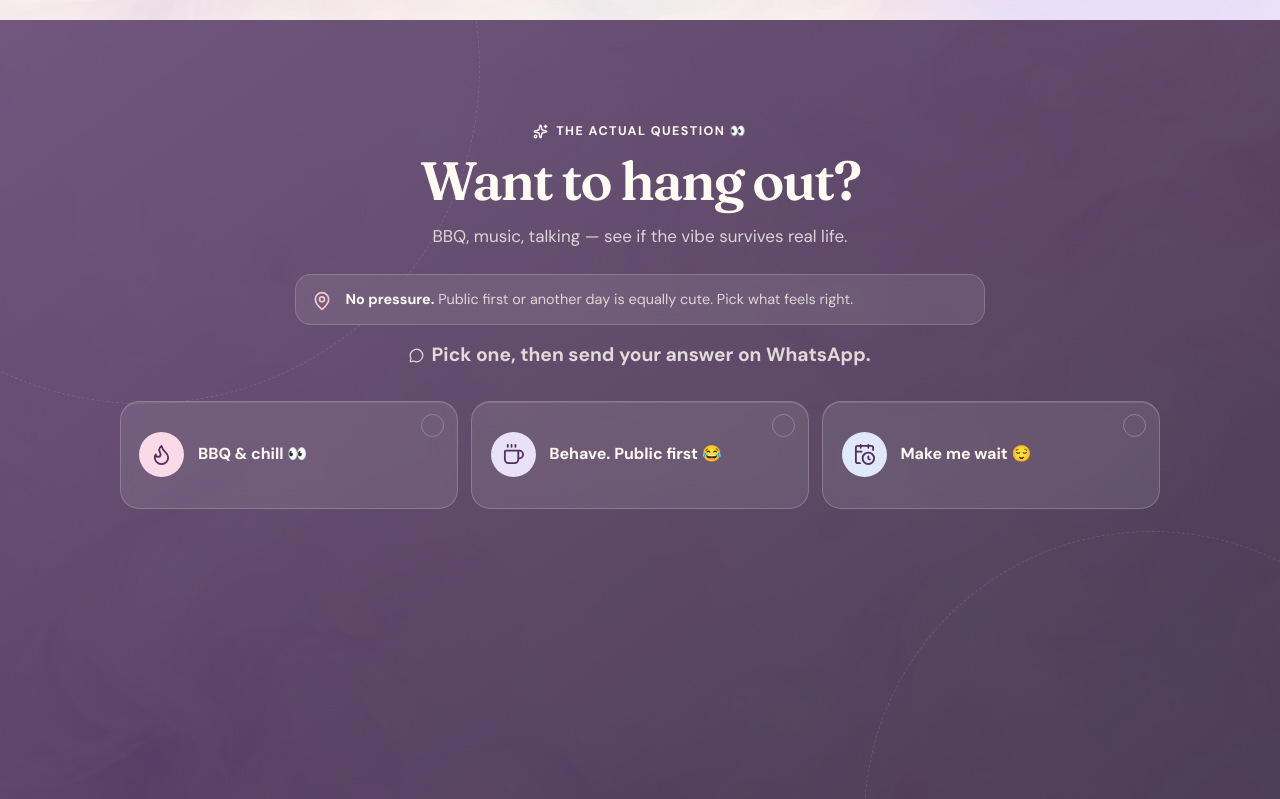
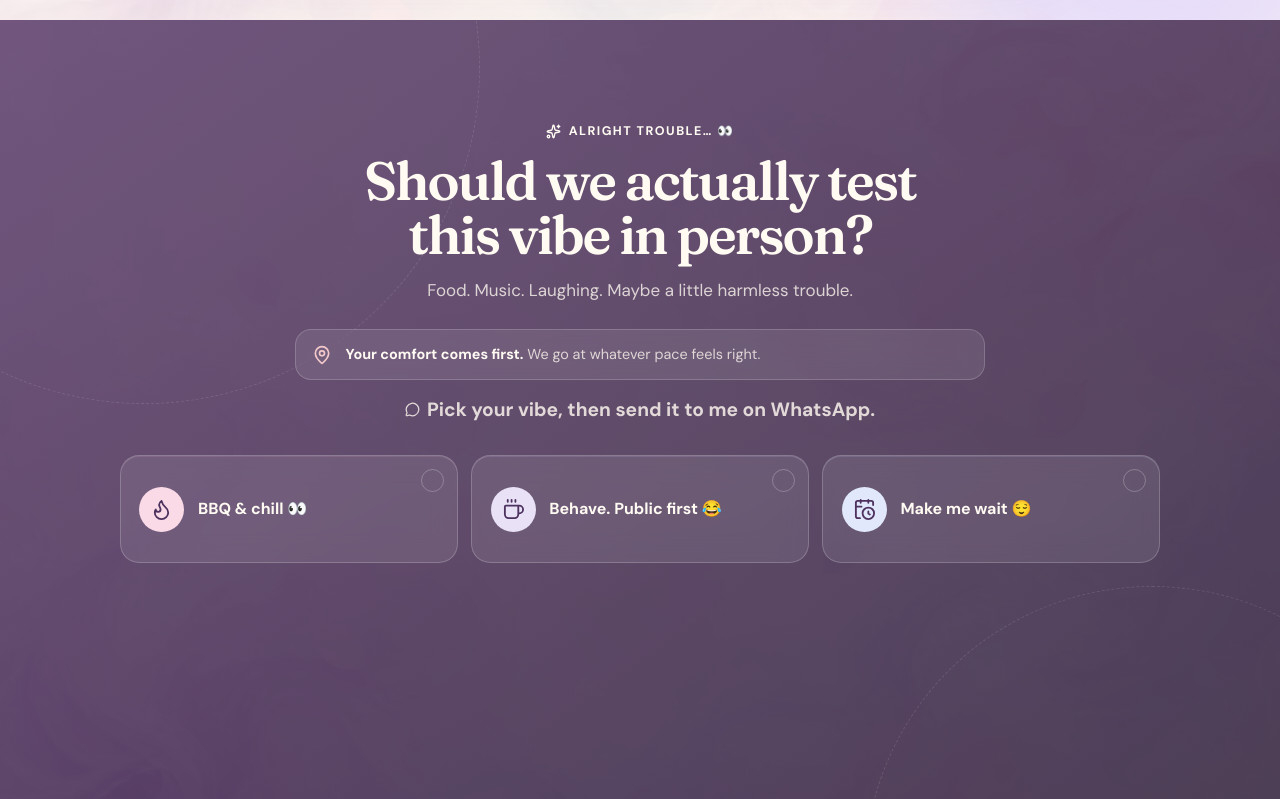
Before and after one commit to MSPixelPulseAgency/hey-kayleigh, a React (Vite) app: page / in a window 1280 px wide. Shown: the part 4920-5719 px from the top of the page. Built offline with nearby package versions, Linux system fonts and the light colour scheme.

Commit message:
Upgrade hangout invite and WhatsApp copy

```diff
--- a/src/components/HangoutInvite.jsx
+++ b/src/components/HangoutInvite.jsx
@@ -25,9 +25,9 @@ const choiceIcons = {
 }
 
 const whatsappMessages = {
-  bbq: "Hey 😌 I picked BBQ & chill 🔥 I’m down. Let’s figure out a chill time together.",
-  public: "Hey 👀 I picked public first ☕ Coffee or a little walk sounds good. Let’s plan it.",
-  later: "Hey 🤍 I picked another day. I’m still interested, just not tonight. We’ll plan something soon.",
+  bbq: 'Okayyy tech guy 😂 BBQ & chill… you convinced me 👀',
+  public: 'Public first 😂 let’s actually meet and see if this vibe survives in person 👀',
+  later: 'Another day 😌 you can stay curious a little longer 😂',
 }
 
 const effectPieces = {
@@ -128,9 +128,9 @@ export function HangoutInvite() {
       <div className="page-shell invitation-wrap">
         <SectionHeading
           id="invitation-title"
-          eyebrow="the actual question 👀"
-          title="Want to hang out?"
-          copy="BBQ, music, talking — see if the vibe survives real life."
+          eyebrow="alright trouble… 👀"
+          title="Should we actually test this vibe in person?"
+          copy="Food. Music. Laughing. Maybe a little harmless trouble."
           align="center"
         />
 
@@ -138,12 +138,12 @@ export function HangoutInvite() {
           <aside className="comfort-note">
             <MapPin size={20} aria-hidden="true" />
             <p>
-              <strong>No pressure.</strong> Public first or another day is equally cute. Pick what feels right.
+              <strong>Your comfort comes first.</strong> We go at whatever pace feels right.
             </p>
           </aside>
           <p className="choice-promise">
             <MessageCircle size={15} aria-hidden="true" />
-            Pick one, then send your answer on WhatsApp.
+            Pick your vibe, then send it to me on WhatsApp.
           </p>
         </div>
 
@@ -197,6 +197,10 @@ export function HangoutInvite() {
                 </span>
                 <h3>{selectedChoice.heading}</h3>
                 <p>{selectedChoice.copy}</p>
+                <p className="delivery-status delivery-status--sent" role="status">
+                  <Sparkles size={16} aria-hidden="true" />
+                  <span>{selectedChoice.status}</span>
+                </p>
                 <a
                   className="button button--retry"
                   href={whatsappUrl}
@@ -205,12 +209,12 @@ export function HangoutInvite() {
                   aria-label={`Send ${selectedChoice.label} answer on WhatsApp`}
                 >
                   <Send size={17} aria-hidden="true" />
-                  Send my answer on WhatsApp
+                  {selectedChoice.id === 'bbq'
+                    ? 'Make it official 😏'
+                    : selectedChoice.id === 'public'
+                      ? 'Plan our first meetup'
+                      : 'Keep me curious'}
                 </a>
-                <p className="delivery-status delivery-status--sent" role="status">
-                  <MessageCircle size={16} aria-hidden="true" />
-                  <span>Your choice is ready as a pre-written WhatsApp message.</span>
-                </p>
               </motion.article>
             )}
           </AnimatePresence>
```
